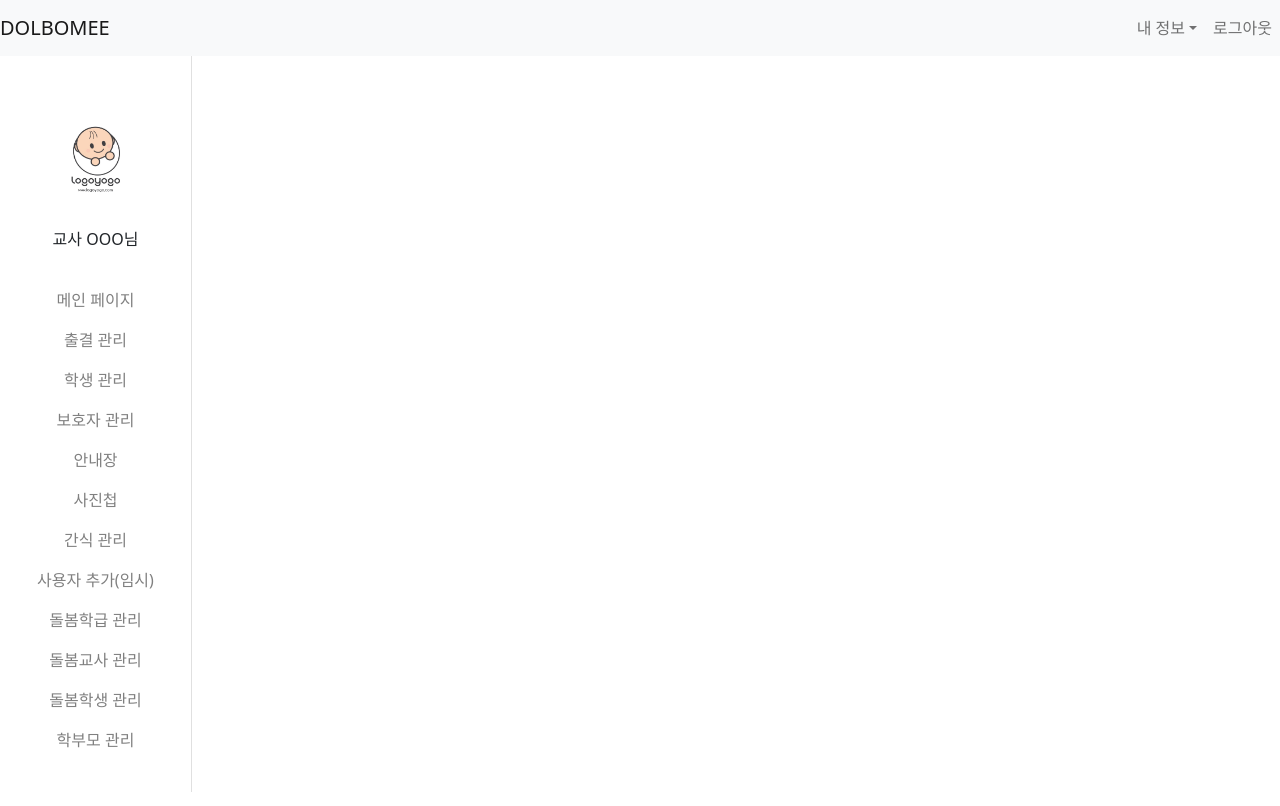
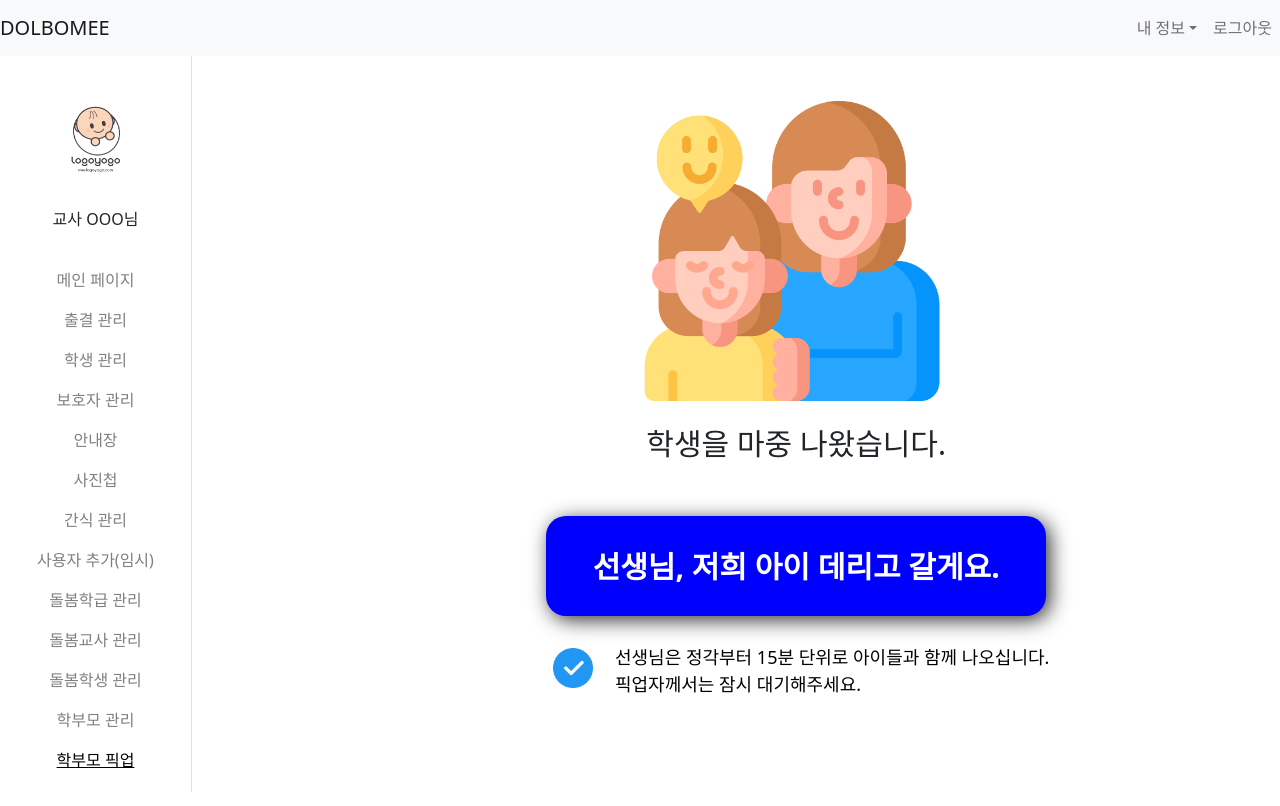
Before and after one commit to ArmadilloCapstone/frontend, a React (Create React App) app: page /#/Pickup in a window 1280 px wide. Shown: the top 806 px of the page. Built offline with nearby package versions, Linux system fonts and the light colour scheme.

Commit message:
pickup css fixed

```diff
--- a/src/App.js
+++ b/src/App.js
@@ -13,6 +13,7 @@ import TeacherManagementPage from './pages/admin/teacher/TeacherManagementPage';
 import StudentManagementPage from './pages/admin/student/StudentManagementPage';
 import ParentManagementPage from './pages/admin/parent/ParentManagementPage';
 import ClassManagementPage from './pages/admin/class/ClassManagementPage';
+import Pickup from './pages/pickup/Pickup';
 
 import Footer from './components/Layout/Footer/Footer';
 
@@ -37,6 +38,7 @@ export default function App() {
             <Route path="/TeacherManagementPage" element={<TeacherManagementPage />} />
             <Route path="/StudentManagementPage" element={<StudentManagementPage />} />
             <Route path="/ParentManagementPage" element={<ParentManagementPage />} />
+            <Route path="/Pickup" element={<Pickup />} />
           </Routes>
         </Center>
         {/* <Footer /> */}
--- a/src/components/Layout/Sidebar/TeacherSidebar.js
+++ b/src/components/Layout/Sidebar/TeacherSidebar.js
@@ -40,8 +40,12 @@ const Menu = styled.div`
       { name: "돌봄학급 관리", path: "/ClassManagementPage" },
       { name: "돌봄교사 관리", path: "/TeacherManagementPage" },
       { name: "돌봄학생 관리", path: "/StudentManagementPage" },
-      { name: "학부모 관리", path: "/ParentManagementPage" }
+      { name: "학부모 관리", path: "/ParentManagementPage" },
       // { name: "재무 관리", path: "/budget" }
+
+
+      // pickup
+      { name: "학부모 픽업", path: "/Pickup" }
     ];
     return (
       <Side>
--- a/src/pages/pickup/Pickup.js
+++ b/src/pages/pickup/Pickup.js
@@ -1,48 +1,55 @@
 import React, { useState } from 'react';
-import Pickup_done from './Pickup_done.js';
+import axios from 'axios';
 import checkImg from './check.png';
 import parentImg from './parent.png';
 import checkedImg from './checked.png';
 
-// 버튼 클릭 시 호출 완료를 알리는 checkedImg가 뜨는 페이지
+// 필요 내용 : 버튼 클릭 시 백엔드에 현재 로그인된 학부모의 parentId(여기서 더미 데이터로 구현)를 전달
 
-// 필요 내용 : 버튼 클릭 시 백엔드에 현재 로그인된 학부모의 아이 정보를 학생 픽업 정보(구현해야함)로 전달
+// parentid 넘겨주면 백엔드에서 해강 학부모의 학생 정보 모아서 하나의 객체로 만들어서 백에 저장함
+// 20초마다 팝업이 요청을 하면 쌓인 내용을 팝업창이 가져옴
+
+// 더미 parentId
+const parentId = 1111;
+
 
 const Pickup = () => {
   const [showContent, setShowContent] = useState(false);
 
   const handleClick = () => {
-    setShowContent(true);
+
+    // 백엔드로 parentId 보내는 코드
+
+    setShowContent(true);    // 버튼 클릭 시 호출 완료를 보여줌
   };
 
   const imageSource = showContent ? checkedImg : parentImg;
 
   return (
-    <div style={{ position: "fixed", flexDirection: 'column', height: '100vh' }}>
-      <div style={{ flex: 1, border: '1px solid black', align: "center" }}></div>
-      <img src={imageSource} style={{ padding: '30px 385px', width: "400px", height: "400px" }} />
+    <div style={{ padding: '45px 0px 0px 350px', flexDirection: 'column', height: '100vh' }}>
+      <div style={{ flex: 1, align: 'center' }}></div>
+      <img src={imageSource} style={{ marginLeft: '100px', width: '300px', height: '300px' }} />
 
       {!showContent && (
         <>
-          <div style={{ marginBottom: '50px', textAlign: 'center', fontSize: '30px' }}>
-            아이를 마중 나왔어요
+          <div style={{ marginTop: '20px', marginBottom: '50px', textAlign: 'center', fontSize: '30px' }}>
+            학생을 마중 나왔습니다.
           </div>
 
-          /* 학생 호출 버튼 */
           <div style={{ display: 'flex', justifyContent: 'center', alignItems: 'center', height: '100px' }}>
             <button
               onClick={handleClick}
               style={{
-                width: "500px",
-                height: "100px",
+                width: '500px',
+                height: '100px',
                 backgroundColor: 'blue',
                 color: 'white',
-                padding: '10px 20px',
                 border: 'none',
                 borderRadius: '20px',
                 fontSize: '30px',
                 fontWeight: 'bold',
-                display: 'block'
+                display: 'block',
+                boxShadow: '4px 4px 20px #333333'
               }}
             >
               선생님, 저희 아이 데리고 갈게요.
@@ -51,17 +58,24 @@ const Pickup = () => {
         </>
       )}
 
-      {showContent && <pre>{Pickup_done}</pre>}
+      {showContent && (
+        <div style={{ textAlign: 'center' }}>
+          <div style={{ marginTop: '30px', marginLeft: '25px', fontSize: '30px' }}>호출 완료되었습니다.</div>
+        </div>
+      )}
 
       <div>
-        <table style={{ padding: "0px 0px 0px 240px", border: "none" }}>
+        <table style={{ padding: '0px 0px 0px 240px', border: 'none' }}>
           <tr>
             <td>
-              <img src={checkImg} style={{ align: "center", padding: '40px 30px 0px 0px', width: "100px", height: "100px" }} />
+              <img src={checkImg} style={{ padding: '30px 20px 10px 10px', width: '70px', height: '80px' }} />
             </td>
             <td>
-              <span style={{ width: "200px", height: "10px", color: 'black', fontSize: '18px' }}>
-                <br></br>선생님은 정각부터 15분 단위로 아이들과 함께 나오십니다.<br></br>픽업자께서는 잠시 대기해주세요.
+              <span style={{ padding: '10px 0px 10px 10px', width: '200px', height: '10px', color: 'black', fontSize: '18px' }}>
+                <br />
+                선생님은 정각부터 15분 단위로 아이들과 함께 나오십니다.
+                <br />
+                픽업자께서는 잠시 대기해주세요.
               </span>
             </td>
           </tr>
@@ -72,3 +86,11 @@ const Pickup = () => {
 }
 
 export default Pickup;
+
+
+
+/*
+
+
+
+*/
```
